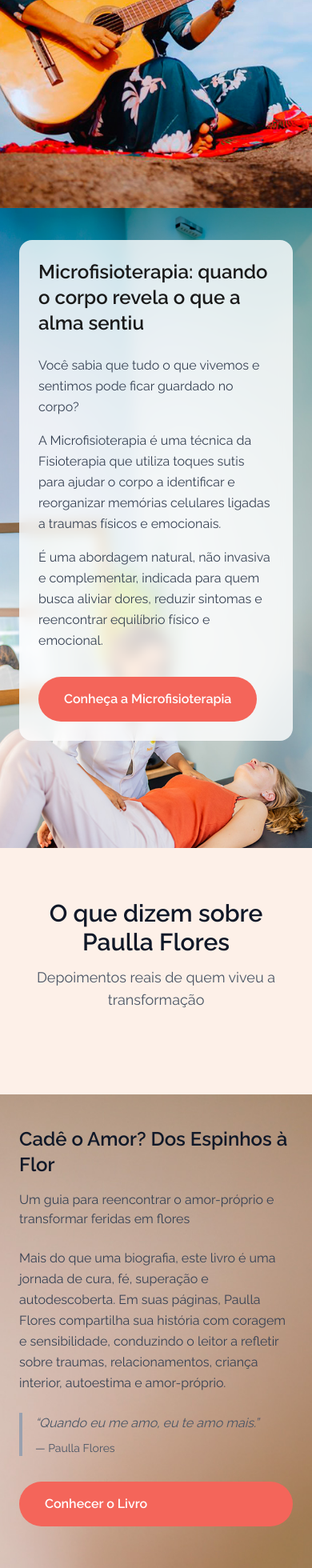
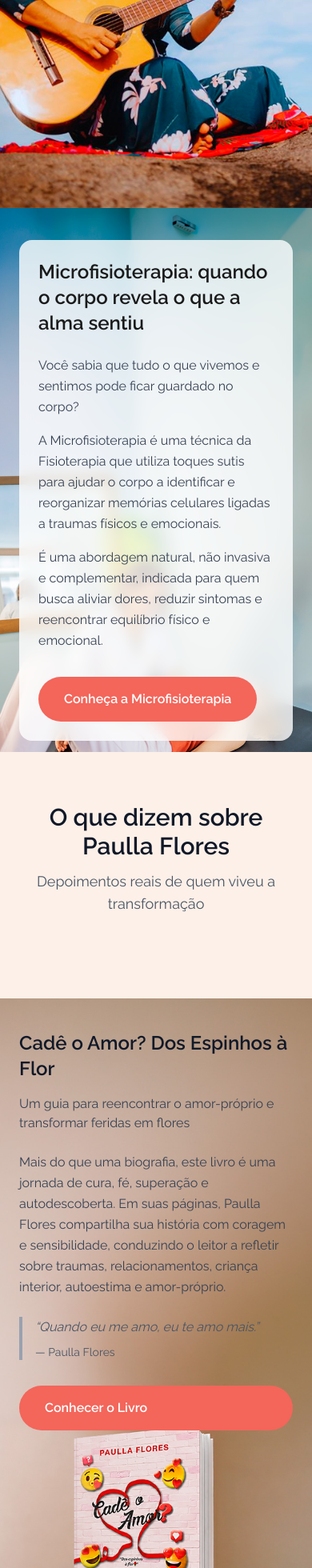
Before and after one commit to paullaflores/paulla-flores, a Next.js app: page / in a window 390 px wide. Shown: the part 3566-5526 px from the top of the page at 80% size. Built offline with nearby package versions, Linux system fonts and the light colour scheme.

Commit message:
fix: minHeight reduzido microfisioterapia, quem é paulla e livro mobile

```diff
--- a/src/app/page.tsx
+++ b/src/app/page.tsx
@@ -210,7 +210,7 @@ export default function Home() {
           {/* Mobile */}
           <div
             className="md:hidden flex flex-col justify-start pt-10 px-4"
-            style={{ backgroundImage: "url('/images/microfisioterapia-mobile.jpg')", backgroundSize: "cover", backgroundPosition: "center", minHeight: "800px" }}
+            style={{ backgroundImage: "url('/images/microfisioterapia-mobile.jpg')", backgroundSize: "cover", backgroundPosition: "center", minHeight: "680px" }}
           >
             <div className="bg-white/80 backdrop-blur-sm rounded-2xl p-6 mx-2">
               <h2 className="text-2xl font-semibold text-[#1a1a1a] mb-6">
@@ -295,7 +295,7 @@ export default function Home() {
           {/* Mobile */}
           <div
             className="md:hidden flex flex-col justify-start px-6 pt-10"
-            style={{ backgroundImage: "url('/images/livro-background-mobile.jpg')", backgroundSize: "cover", backgroundPosition: "center top", minHeight: "1100px" }}
+            style={{ backgroundImage: "url('/images/livro-background-mobile.jpg')", backgroundSize: "cover", backgroundPosition: "center top", minHeight: "820px" }}
           >
             <h2 className="text-2xl font-semibold text-gray-900 mb-4">
               Cadê o Amor? Dos Espinhos à Flor
@@ -365,7 +365,7 @@ export default function Home() {
           {/* Mobile */}
           <div
             className="md:hidden flex flex-col justify-start pt-10 px-4"
-            style={{ backgroundImage: "url('/images/quem-e-paulla-mobile.jpg')", backgroundSize: "cover", backgroundPosition: "center", minHeight: "1100px" }}
+            style={{ backgroundImage: "url('/images/quem-e-paulla-mobile.jpg')", backgroundSize: "cover", backgroundPosition: "center", minHeight: "900px" }}
           >
             <div className="bg-white/80 backdrop-blur-sm rounded-2xl p-6 mx-2">
               <h2 className="text-3xl font-semibold text-gray-900 mb-6">
```
